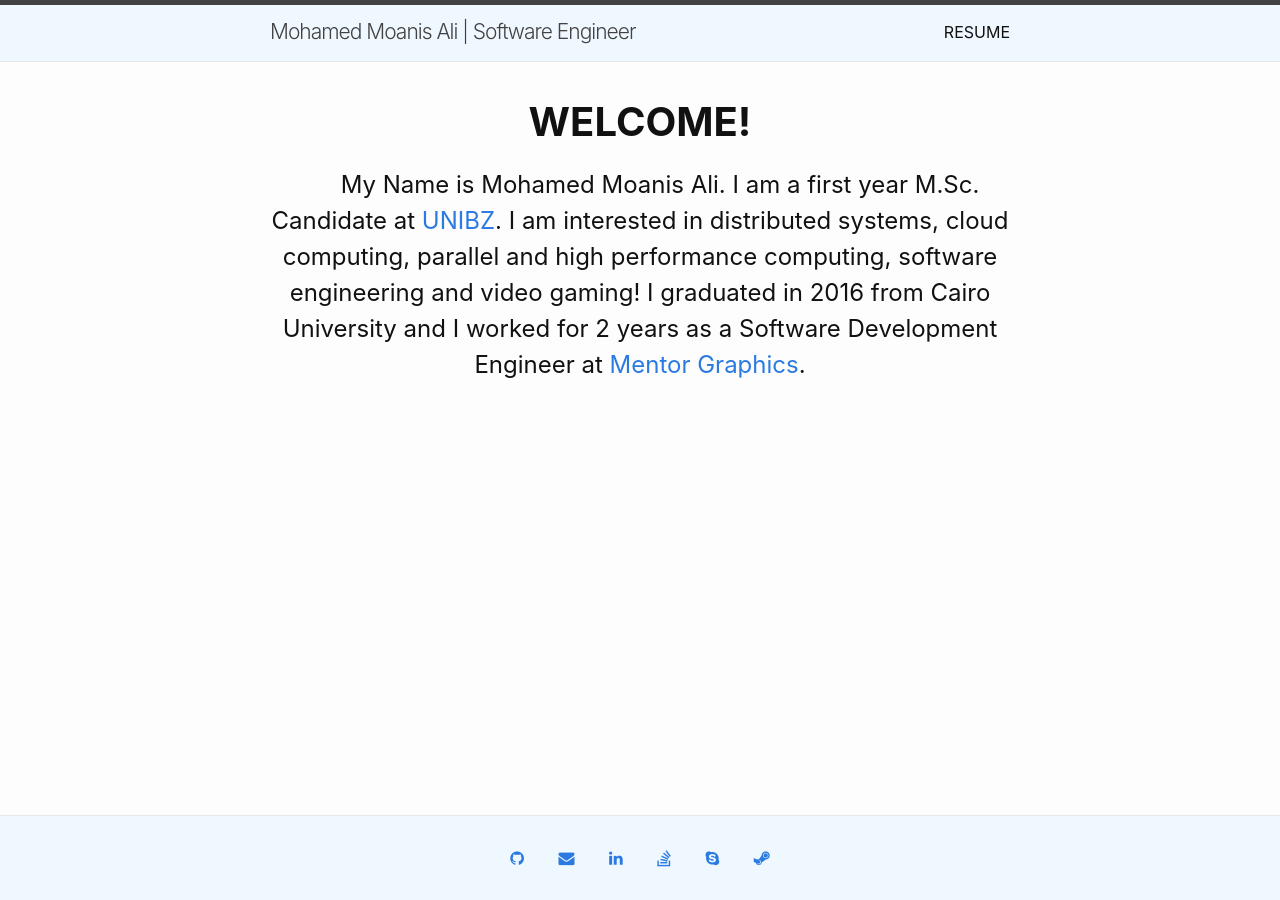
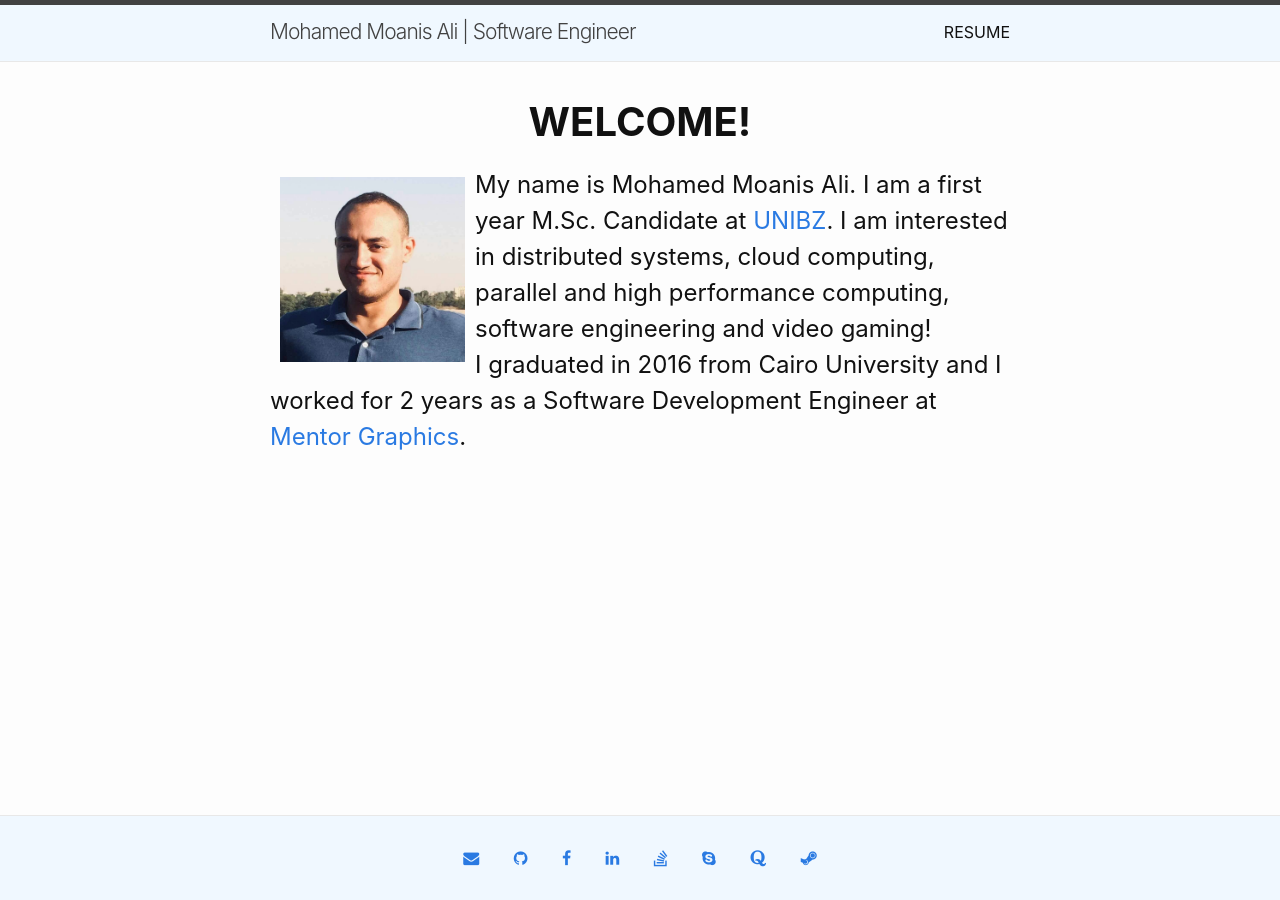
Before and after one commit to mmoanis/mmoanis.github.io, a Jekyll site: the page built from index.html, in a window 1280 px wide. Built offline with Jekyll 4.4.1, drawn with Linux system fonts in a browser that asks for light colours; the list of posts is cut into pages by our own code.

Commit message:
Update profile image

```diff
--- a/_config.yml
+++ b/_config.yml
@@ -22,6 +22,8 @@ linkedin: mmoanis
 stackoverflow: users/5504460/mohamed-moanis
 skype: mohamed-moanis
 steam: mmoanis
-avatar: moanis.jpg
+avatar: mmoanis.jpg
+quora: Mohamed-Moanis
+facebook: mohamed.moanis.3
 
 #exclude: [vendor]
--- a/_includes/social.html
+++ b/_includes/social.html
@@ -1,24 +1,36 @@
 <div class="social">
+
+    {% if site.email %}
+	  <a href="mailto:{{ site.email}}"><i class="fa fa-envelope"></i></a>
+    {% endif %}
 
     {% if site.github %}
 	  <a href="http://github.com/{{ site.github }}"><i class="fa fa-github"></i></a>
     {% endif %}
-    {% if site.email %}
-	  <a href="mailto:{{ site.email}}"><i class="fa fa-envelope"></i></a>
+
+    {% if site.facebook %}
+    <a href="https://www.facebook.com/{{ site.facebook }}"><i class="fa fa-facebook"></i></a>
     {% endif %}
 
     {% if site.twitter %}
 	  <a href="http://twitter.com/{{ site.twitter }}"><i class="fa fa-twitter"></i></a>
     {% endif %}
+
     {% if site.linkedin %}
 	  <a href="http://linkedin.com/in/{{ site.linkedin }}"><i class="fa fa-linkedin"></i></a>
     {% endif %}
+
     {% if site.stackoverflow %}
 	  <a href="http://stackoverflow.com/{{ site.stackoverflow }}"><i class="fa fa-stack-overflow"></i></a>
     {% endif %}
     {% if site.skype %}
     <a href="skype:{{ site.skype }}?chat"><i class="fa fa-skype"></i></a>
     {% endif %}
+
+    {% if site.quora %}
+    <a href="https://www.quora.com/profile/{{ site.quora }}"><i class="fa fa-quora"></i></a>
+    {% endif %}
+
     {% if site.steam %}
     <a href="https://steamcommunity.com/id/{{ site.steam }}"><i class="fa fa-steam"></i></a>
     {% endif %}
--- a/index.html
+++ b/index.html
@@ -8,6 +8,6 @@ layout: home
     <!--<h3><strong>{{ site.author }}</strong>, Software Engineer</h3>-->
     <!--<img class="img-small" src="{{ site.baseurl }}assets/images/{{ site.avatar }}" align="left"/>-->
     <!--<h3><img class="img-small" src="{{ site.baseurl }}assets/images/{{ site.avatar }}" align="left" style="margin: 10px;"/>My Name is Mohamed Moanis. I studied communication and computer engineering at Cairo University. I am interested in distributed systems, parallel and high performance computing, software engineering and video gaming! I graduated in 2016 and currently working on the <a href="https://www.mentor.com/products/ic_nanometer_design/verification-signoff/" target=_blank>Calibre suite</a> at Mentor Graphics.</h3>-->
-    <h2><p align="center" style="text-indent:40px;">My Name is Mohamed Moanis Ali. I am a first year M.Sc. Candidate at <a href="https://www.unibz.it/en/faculties/computer-science/master-in-software-engineering/" target=_blank>UNIBZ</a>. I am interested in distributed systems, cloud computing, parallel and high performance computing, software engineering and video gaming! I graduated in 2016 from Cairo University and I worked for 2 years as a Software Development Engineer at <a href="https://www.mentor.com/products/ic_nanometer_design/verification-signoff/" target=_blank>Mentor Graphics</a>.</p></h2>
+    <h2><img class="img-small" src="{{ site.baseurl }}assets/images/{{ site.avatar }}" align="left" style="margin: 10px;"/>My name is Mohamed Moanis Ali. I am a first year M.Sc. Candidate at <a href="https://www.unibz.it/en/faculties/computer-science/master-in-software-engineering/" target=_blank>UNIBZ</a>. I am interested in distributed systems, cloud computing, parallel and high performance computing, software engineering and video gaming!<br> I graduated in 2016 from Cairo University and I worked for 2 years as a Software Development Engineer at <a href="https://www.mentor.com/products/ic_nanometer_design/verification-signoff/" target=_blank>Mentor Graphics</a>.</h2>
     </div>
 </section>
--- a/static/css/main.css
+++ b/static/css/main.css
@@ -16,7 +16,7 @@ img { max-width: 100%; vertical-align: middle; }
 /** Figures */
 figure > img { display: block; }
 
-.img-small { height: 35%; width: 35%; }
+.img-small { height: 25%; width: 25%; }
 
 figcaption { font-size: 14px; }
 
```
Also changed, not shown: assets/images/mmoanis.jpg (added).
